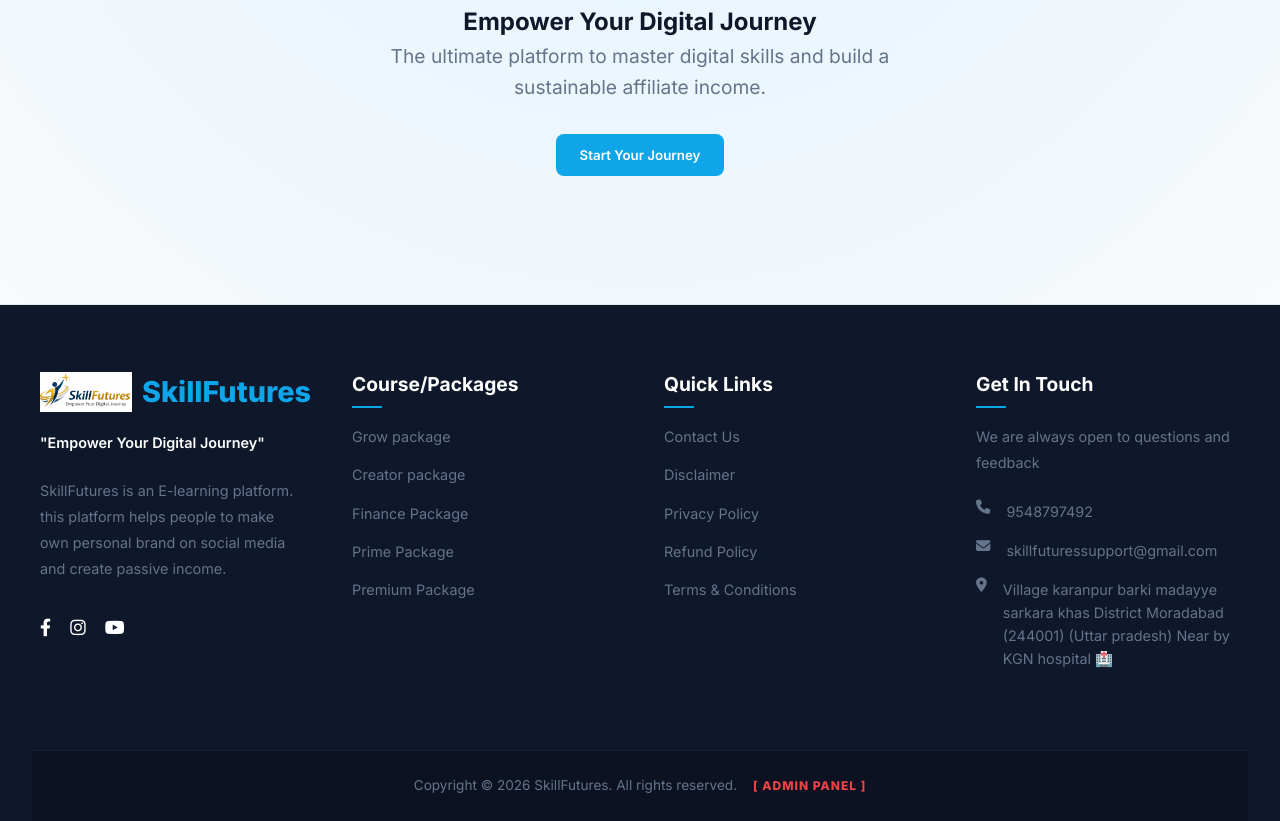
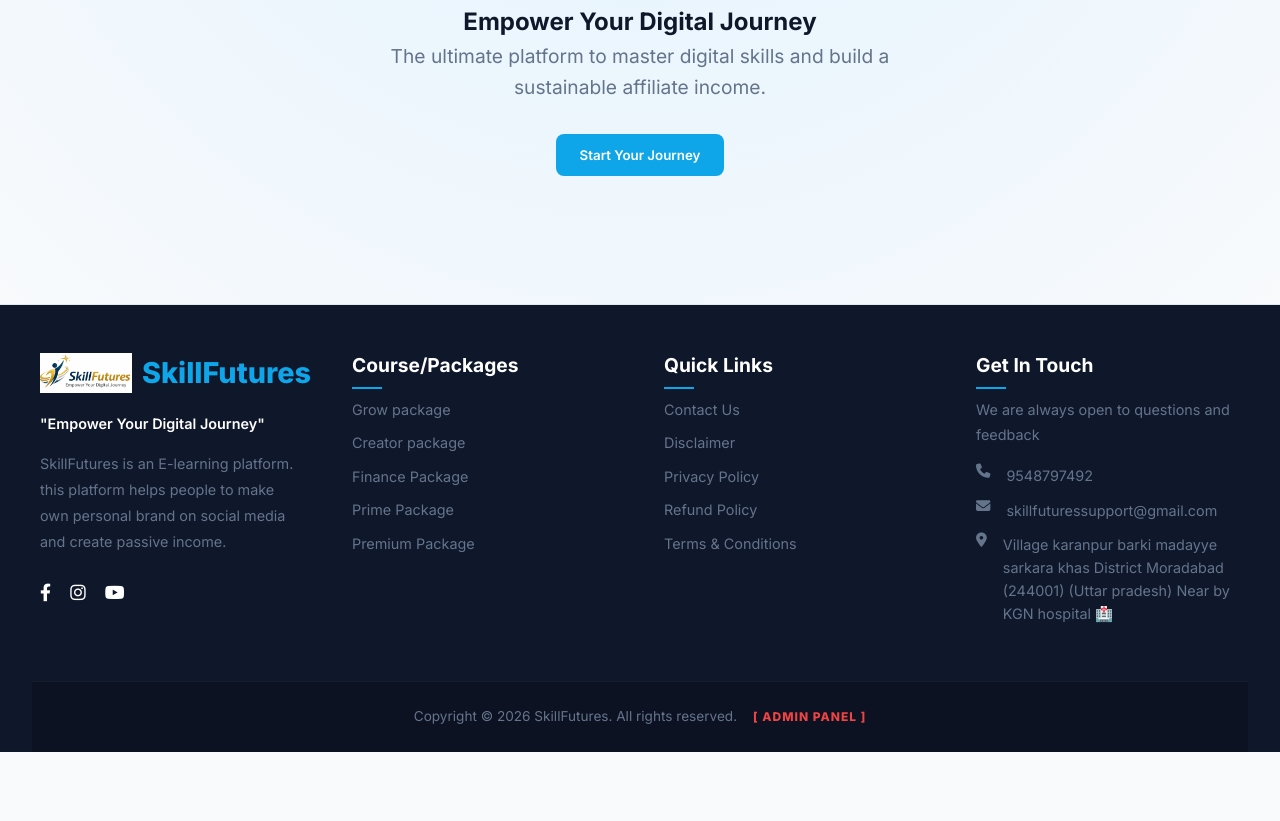
Before and after one commit to shubham6369/skill-futures, a website built with Vite: page index.html in a window 1280 px wide. Shown: the part 464-1285 px from the top of the page. After the commit the page ends 1216 px from the top, so only its background shows below. Built offline with nearby package versions, Linux system fonts and the light colour scheme; some packages are replaced by stand-ins of ours; no server answers.

Commit message:
UI: Reduced footer height and spacing by ~30% for a more compact design

```diff
--- a/index.css
+++ b/index.css
@@ -396,7 +396,7 @@ body {
 .footer {
   background: #0f172a;
   color: white;
-  padding: 4rem 2rem 0;
+  padding: 2.8rem 2rem 0;
   border-top: 1px solid var(--card-border);
   font-family: 'Poppins', sans-serif;
 }
@@ -406,12 +406,12 @@ body {
   grid-template-columns: repeat(auto-fit, minmax(200px, 1fr));
   gap: 3rem;
   max-width: 1200px;
-  margin: 0 auto 4rem;
+  margin: 0 auto 2.8rem;
 }
 
 .footer-col h3 {
   font-size: 1.2rem;
-  margin-bottom: 1.5rem;
+  margin-bottom: 1rem;
   position: relative;
   font-weight: 700;
 }
@@ -429,7 +429,7 @@ body {
 .footer-description {
   color: var(--text-dim);
   font-size: 0.9rem;
-  margin: 1.5rem 0;
+  margin: 1rem 0;
   line-height: 1.8;
 }
 
@@ -438,7 +438,7 @@ body {
 }
 
 .footer-links li {
-  margin-bottom: 0.8rem;
+  margin-bottom: 0.5rem;
 }
 
 .footer-links a {
@@ -456,7 +456,7 @@ body {
 .footer-socials {
   display: flex;
   gap: 1.2rem;
-  margin-top: 2rem;
+  margin-top: 1.5rem;
 }
 
 .footer-socials a {
@@ -473,7 +473,7 @@ body {
 .footer-contact-item {
   display: flex;
   gap: 1rem;
-  margin-bottom: 1rem;
+  margin-bottom: 0.7rem;
   color: var(--text-dim);
   font-size: 0.9rem;
 }
```
